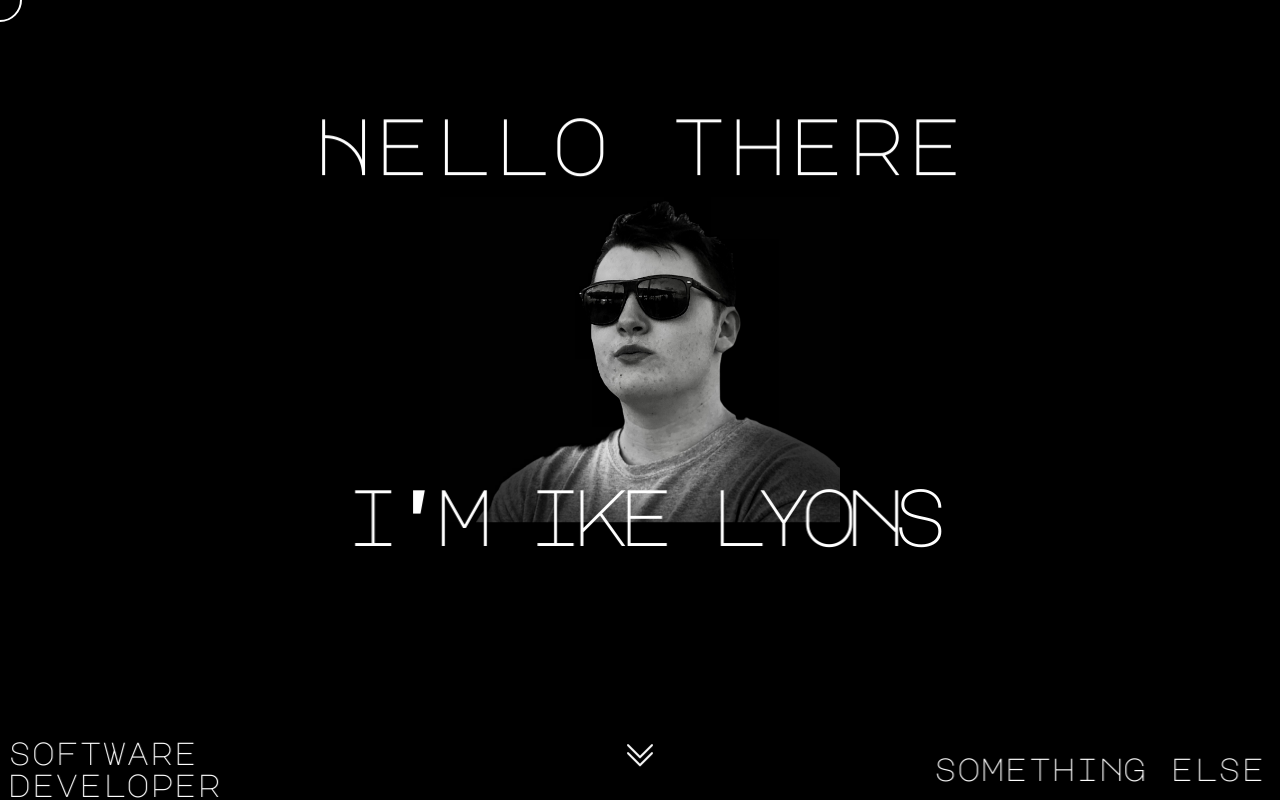
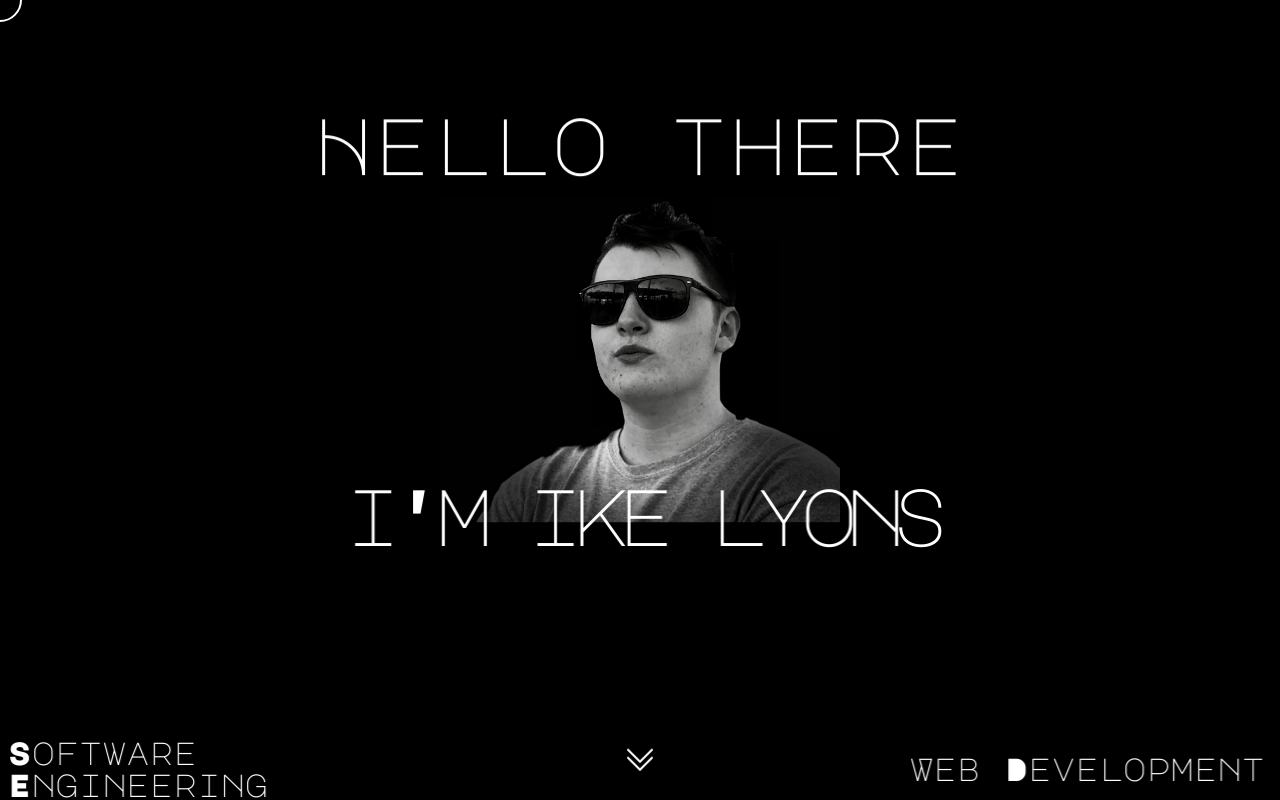
Before and after one commit to IkeLyons/IkeLyons.github.io, a React (Create React App) app: page / in a window 1280 px wide. Shown: the top 800 px of the page. Built offline with nearby package versions, Linux system fonts and the light colour scheme.

Commit message:
added fade-in, removed shake, started bio

```diff
--- a/src/App.js
+++ b/src/App.js
@@ -1,5 +1,6 @@
 import "./App.css";
 import Landing from "./Landing.js";
+import Bio from "./Bio.js";
 import { ParallaxProvider } from "react-scroll-parallax";
 import Cursor from "./Cursor.js";
 
@@ -9,6 +10,7 @@ function App() {
       <Cursor></Cursor>
       <ParallaxProvider>
         <Landing></Landing>
+        <Bio></Bio>
         <div className="blankSpace"></div>
       </ParallaxProvider>
     </div>
--- /dev/null
+++ b/src/Bio.css
@@ -0,0 +1,3 @@
+.root {
+  height: 100vh;
+}
--- /dev/null
+++ b/src/Bio.js
@@ -0,0 +1,7 @@
+import "./Bio.css";
+
+function Bio() {
+  return <div className="root"></div>;
+}
+
+export default Bio;
--- a/src/Landing.css
+++ b/src/Landing.css
@@ -19,17 +19,19 @@
   z-index: 3;
   margin: auto;
   margin-bottom: -5vh;
+  animation: fadeIn 5s;
 }
 
-.topTextContainer:hover {
+/* .topTextContainer:hover {
   animation: shake 0.5s infinite;
-}
+} */
 
 .imageContainer {
   margin: auto;
   z-index: 2;
   text-align: center;
   margin-bottom: -5vh;
+  animation: fadeIn 5s;
 }
 
 .bottomTextContainer {
@@ -37,6 +39,7 @@
   z-index: 3;
   text-align: center;
   margin-bottom: 5vh;
+  animation: fadeIn 5s;
 }
 
 .word {
@@ -82,8 +85,17 @@ img {
   height: auto;
 }
 
-img:hover {
+/* img:hover {
   animation: shake 0.5s infinite;
+} */
+
+@keyframes fadeIn {
+  0% {
+    opacity: 0;
+  }
+  100% {
+    opacity: 1;
+  }
 }
 
 @keyframes shake {
--- a/src/Landing.js
+++ b/src/Landing.js
@@ -26,7 +26,7 @@ function Landing() {
         </div>
       </div>
       <div className="footer">
-        <Parallax translateX={[10, -100]}>software developer</Parallax>
+        <Parallax translateX={[10, -100]}>Software Engineering</Parallax>
         <div className="downarrows">
           <svg style={{ color: "#ffffff" }} xmlns="http://www.w3.org/2000/svg" width="32" height="32" fill="currentColor" className="bi" viewBox="0 0 16 16">
             {" "}
@@ -42,7 +42,7 @@ function Landing() {
             ></path>{" "}
           </svg>
         </div>
-        <Parallax translateX={[-10, 100]}>something else</Parallax>
+        <Parallax translateX={[-10, 100]}>Web Development</Parallax>
       </div>
     </div>
   );
```
